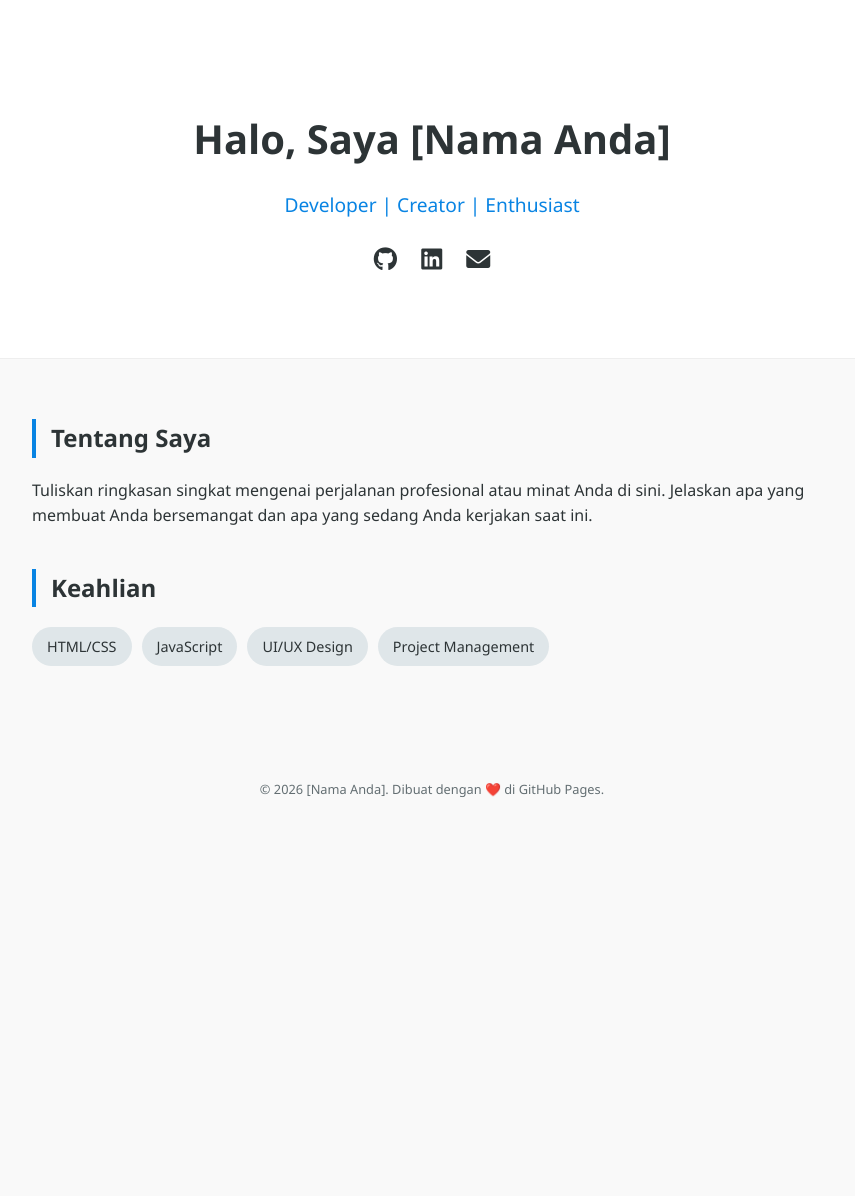
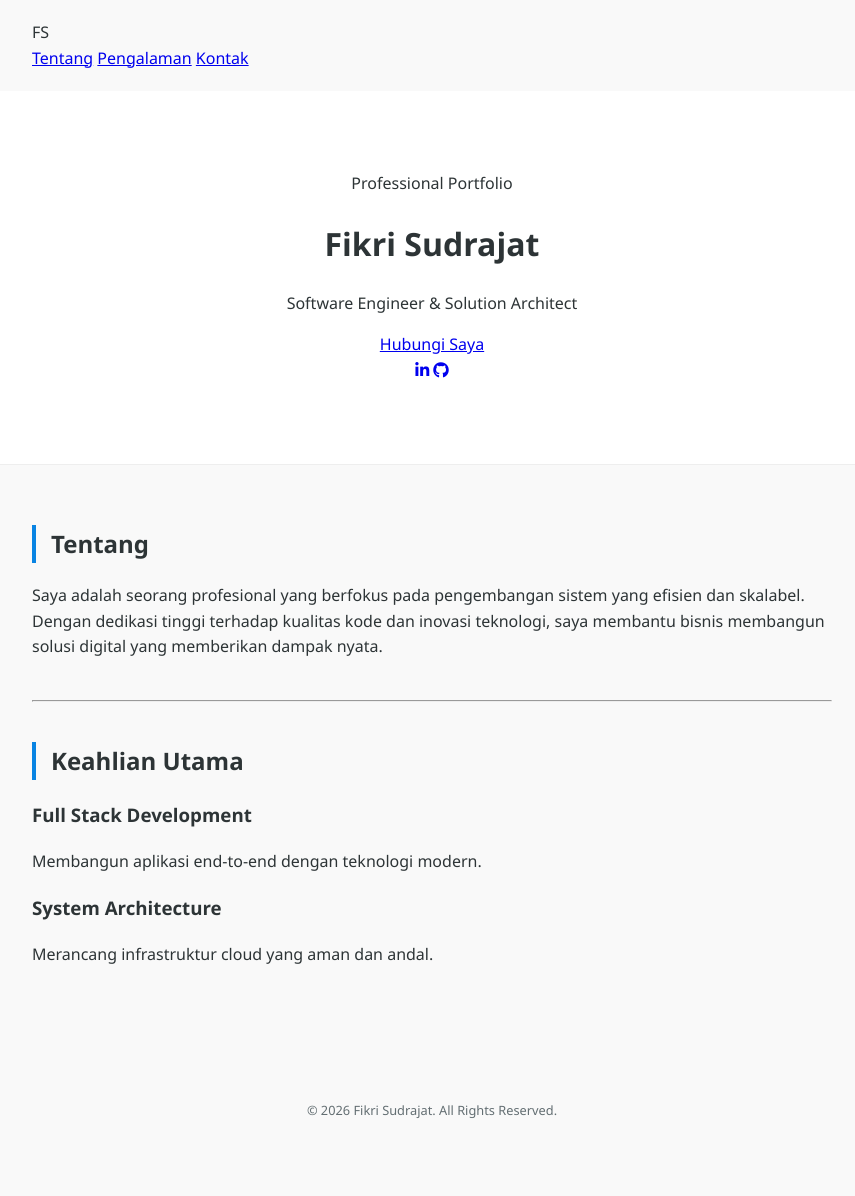
Before and after one commit to fkrsu/web, a plain HTML site: page index.html in a window 1280 px wide. Shown: the top 1196 px of the page, without its empty margins (208-1063 px from the left). Before the commit the page ends 852 px from the top, so only its background shows below. Drawn offline with Linux system fonts and the light colour scheme.

Commit message:
Update index.html

```diff
--- a/index.html
+++ b/index.html
@@ -3,37 +3,82 @@
 <head>
     <meta charset="UTF-8">
     <meta name="viewport" content="width=device-width, initial-scale=1.0">
-    <title>Biografi Saya | Personal Landing Page</title>
+    <title>Fikri Sudrajat | Professional Portfolio</title>
     <link rel="stylesheet" href="style.css">
+    <link href="https://fonts.googleapis.com/css2?family=Inter:wght@300;400;600;700&display=swap" rel="stylesheet">
     <link rel="stylesheet" href="https://cdnjs.cloudflare.com/ajax/libs/font-awesome/6.0.0/css/all.min.css">
 </head>
 <body>
+
+    <nav>
+        <div class="container nav-wrapper">
+            <div class="logo">FS</div>
+            <div class="nav-links">
+                <a href="#about">Tentang</a>
+                <a href="#experience">Pengalaman</a>
+                <a href="#contact">Kontak</a>
+            </div>
+        </div>
+    </nav>
+
     <header>
-        <div class="container">
-            <div class="profile-info">
-                <h1>Halo, Saya [Nama Anda]</h1>
-                <p class="tagline">Developer | Creator | Enthusiast</p>
-                <div class="social-links">
-                    <a href="https://github.com/username"><i class="fab fa-github"></i></a>
-                    <a href="https://linkedin.com/in/username"><i class="fab fa-linkedin"></i></a>
-                    <a href="mailto:email@anda.com"><i class="fas fa-envelope"></i></a>
+        <div class="container hero">
+            <span class="greeting">Professional Portfolio</span>
+            <h1>Fikri Sudrajat</h1>
+            <p class="role">Software Engineer & Solution Architect</p>
+            <div class="cta-group">
+                <a href="mailto:fikri.sudrajat@email.com" class="btn primary">Hubungi Saya</a>
+                <div class="social-minimal">
+                    <a href="#"><i class="fab fa-linkedin-in"></i></a>
+                    <a href="#"><i class="fab fa-github"></i></a>
                 </div>
             </div>
         </div>
     </header>
 
     <main class="container">
-        <section id="about">
-            <h2>Tentang Saya</h2>
-            <p>Tuliskan ringkasan singkat mengenai perjalanan profesional atau minat Anda di sini. Jelaskan apa yang membuat Anda bersemangat dan apa yang sedang Anda kerjakan saat ini.</p>
+        <section id="about" class="section">
+            <div class="section-grid">
+                <div class="section-title">
+                    <h2>Tentang</h2>
+                </div>
+                <div class="section-content">
+                    <p>Saya adalah seorang profesional yang berfokus pada pengembangan sistem yang efisien dan skalabel. Dengan dedikasi tinggi terhadap kualitas kode dan inovasi teknologi, saya membantu bisnis membangun solusi digital yang memberikan dampak nyata.</p>
+                </div>
+            </div>
         </section>
 
-        <section id="skills">
-            <h2>Keahlian</h2>
-            <div class="skills-grid">
-                <span>HTML/CSS</span>
-                <span>JavaScript</span>
-                <span>UI/UX Design</span>
+        <hr>
+
+        <section id="experience" class="section">
+            <div class="section-grid">
+                <div class="section-title">
+                    <h2>Keahlian Utama</h2>
+                </div>
+                <div class="section-content">
+                    <div class="expertise-list">
+                        <div class="item">
+                            <h3>Full Stack Development</h3>
+                            <p>Membangun aplikasi end-to-end dengan teknologi modern.</p>
+                        </div>
+                        <div class="item">
+                            <h3>System Architecture</h3>
+                            <p>Merancang infrastruktur cloud yang aman dan andal.</p>
+                        </div>
+                    </div>
+                </div>
+            </div>
+        </section>
+    </main>
+
+    <footer>
+        <div class="container">
+            <p>&copy; 2026 Fikri Sudrajat. All Rights Reserved.</p>
+        </div>
+    </footer>
+
+</body>
+</html>
                 <span>Project Management</span>
             </div>
         </section>
```
